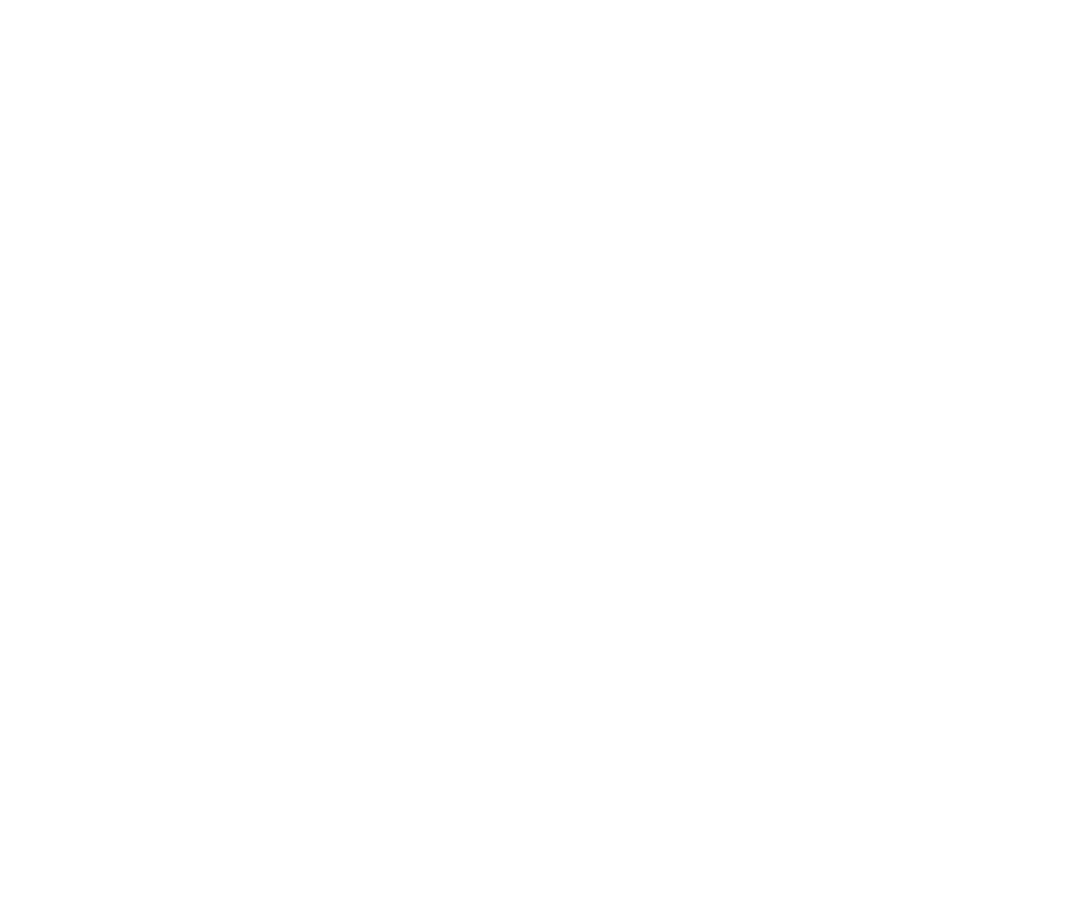
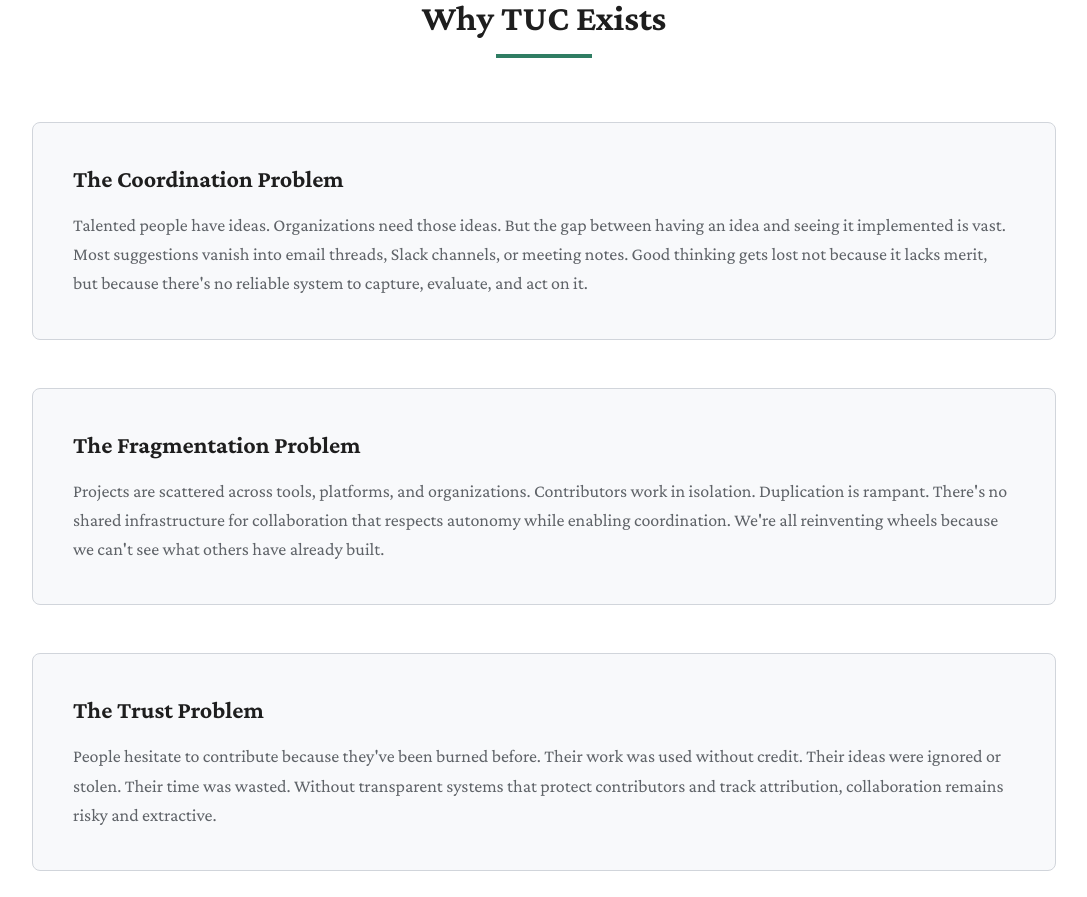
Before and after one commit to peterrobert/TUC_WEBSITE, a React (Vite) app: page / in a window 1280 px wide. Shown: the part 1900-2797 px from the top of the page, without its empty margins (96-1183 px from the left). Before the commit the page ends 1817 px from the top, so only its background shows below. Built offline with nearby package versions, Linux system fonts and the light colour scheme.

Commit message:
Create add the why tuc section

```diff
--- a/index.html
+++ b/index.html
@@ -22,7 +22,7 @@
     />
   </head>
   <body>
-    <div id="root" class="bg-pale-blue font-sans text-dark-gray"></div>
+    <div id="root" class="bg-pale-blue font-serif text-dark-gray"></div>
     <script type="module" src="/src/main.tsx"></script>
   </body>
 </html>
--- a/src/data/landingPage.ts
+++ b/src/data/landingPage.ts
@@ -53,6 +53,37 @@ const landingPageData = {
         }
       ]
     }
+  },
+   "whyTucSection": {
+    "title": "Why TUC Exists",
+    "problems": [
+      {
+        "title": "The Coordination Problem",
+        "description": "Talented people have ideas. Organizations need those ideas. But the gap between having an idea and seeing it implemented is vast. Most suggestions vanish into email threads, Slack channels, or meeting notes. Good thinking gets lost not because it lacks merit, but because there's no reliable system to capture, evaluate, and act on it."
+      },
+      {
+        "title": "The Fragmentation Problem",
+        "description": "Projects are scattered across tools, platforms, and organizations. Contributors work in isolation. Duplication is rampant. There's no shared infrastructure for collaboration that respects autonomy while enabling coordination. We're all reinventing wheels because we can't see what others have already built."
+      },
+      {
+        "title": "The Trust Problem",
+        "description": "People hesitate to contribute because they've been burned before. Their work was used without credit. Their ideas were ignored or stolen. Their time was wasted. Without transparent systems that protect contributors and track attribution, collaboration remains risky and extractive."
+      }
+    ],
+    "quote": {
+      "text": "Creativity is abundant. Coordination is scarce. We don't lack good ideas—we lack systems that help those ideas find the right people, resources, and momentum."
+    },
+    "mission": {
+      "title": "Our Mission",
+      "description": "TUC exists to solve these problems through transparent infrastructure. We're building a system where:",
+      "points": [
+        "Ideas are captured and evaluated systematically",
+        "Projects can be discovered and remixed",
+        "Contributors receive credit and visibility",
+        "Coordination happens without centralized control",
+        "Value flows to those who create it"
+      ]
+    }
   }
 
 }
--- a/src/pages/landing-page/LandingPage.tsx
+++ b/src/pages/landing-page/LandingPage.tsx
@@ -1,13 +1,15 @@
 import landingPageData from "../../data/landingPage";
 import HeroSection from "./HeroSection";
 import WhatIsTucSection from "./WhatIsTucSection";
+import WhyTucSection from "./WhyTucSection";
 
 const LandingPage = () => {
-  const { heroSection, whatIsTucSection } = landingPageData;
+  const { heroSection, whatIsTucSection, whyTucSection } = landingPageData;
   return (
     <>
       <HeroSection heroSection={heroSection} />
       <WhatIsTucSection whatIsTucSection={whatIsTucSection} />
+      <WhyTucSection whyTucSection={whyTucSection} />
     </>
   );
 };
--- /dev/null
+++ b/src/pages/landing-page/WhyTucSection.tsx
@@ -0,0 +1,83 @@
+type WhyTucSectionProps = {
+  whyTucSection: {
+    title: string;
+    problems: {
+      title: string;
+      description: string;
+    }[];
+    quote: {
+      text: string;
+    };
+    mission: {
+      title: string;
+      description: string;
+      points: string[];
+    };
+  };
+};
+const WhyTucSection = ({ whyTucSection }: WhyTucSectionProps) => {
+  const { title, problems, quote, mission } = whyTucSection;
+  const displayproblems = () => {
+    return problems.map((problem, index) => {
+      return (
+        <div
+          className="bg-pale-blue border border-cool-gray rounded-lg p-10"
+          key={index}
+        >
+          <h3 className="text-2xl font-serif font-bold text-dark-gray mb-4">
+            {problem.title}
+          </h3>
+          <p className="text-lg text-medium-gray leading-relaxed">
+            {problem.description}
+          </p>
+        </div>
+      );
+    });
+  };
+  return (
+    <section
+      id="why-tuc-exists-section"
+      className="py-20 px-8 bg-white border-y border-cool-gray"
+    >
+      <div className="max-w-5xl mx-auto">
+        <div className="text-center mb-16">
+          <h2 className="text-4xl font-serif font-bold text-dark-gray mb-4">
+            {title}
+          </h2>
+          <div className="w-24 h-1 bg-dark-cyan mx-auto"></div>
+        </div>
+
+        <div className="space-y-12">
+          {displayproblems()}
+
+          <div className="border-l-4 border-deep-blue pl-8 py-6 my-12">
+            <p className="text-2xl font-serif text-dark-gray leading-relaxed italic">
+              {quote.text}
+            </p>
+          </div>
+
+          <div className="bg-deep-blue text-white rounded-lg p-10">
+            <h3 className="text-2xl font-serif font-bold mb-4">
+              {mission.title}
+            </h3>
+            <p className="text-lg leading-relaxed mb-6">
+              {mission.description}
+            </p>
+            <ul className="space-y-3 text-lg">
+              {mission.points.map((point, index) => {
+                return (
+                  <li className="flex items-start" key={index}>
+                    <i className="fa-solid fa-check mr-3 mt-1 shrink-0"></i>
+                    <span>{point}</span>
+                  </li>
+                );
+              })}
+            </ul>
+          </div>
+        </div>
+      </div>
+    </section>
+  );
+};
+
+export default WhyTucSection;
```
